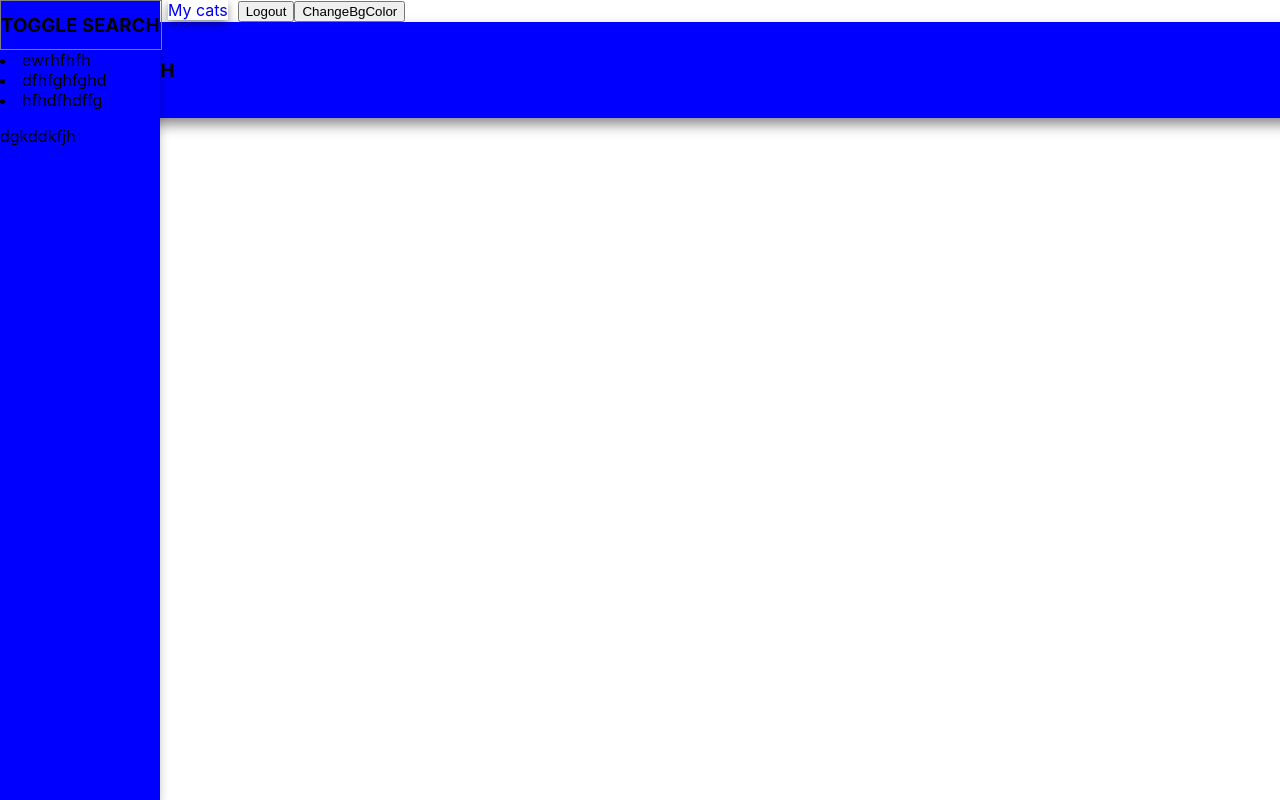
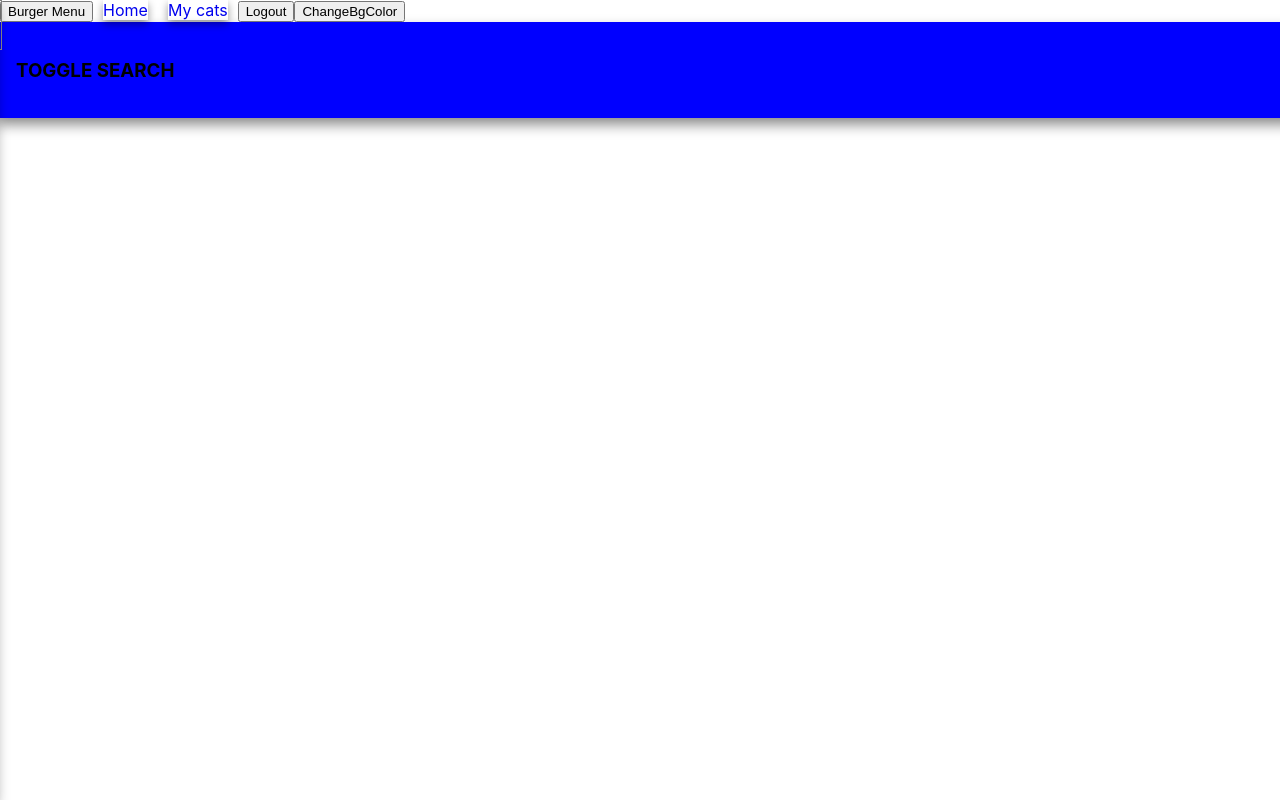
Before and after one commit to BalintAts/catagotchi_frontend, a React (Create React App) app: page / in a window 1280 px wide. Shown: the top 800 px of the page. Built offline with nearby package versions, Linux system fonts and the light colour scheme.

Commit message:
create SidebarContext

```diff
--- a/src/components/sideBar/sideBar.jsx
+++ b/src/components/sideBar/sideBar.jsx
@@ -1,14 +1,23 @@
-import React, { Component } from 'react';
+import React, { Component, createContext, useState } from 'react';
 import TopSection from './topSection/topSection';
 import SideSection from './sideSection/sideSection';
 
 
+export const SidebarContext = createContext({
+
+});
+
 const SideBar = () => {
+    const [isShowSidebar, setShowSidebar] = useState(false);
     return (
-        <div className="Sidebar_container">
-            <TopSection />
-            <SideSection />
-        </div>
+        <SidebarContext.Provider
+            value={{ isShowSidebar, setShowSidebar }}
+        >
+            <div className="Sidebar_container">
+                <TopSection />
+                <SideSection />
+            </div>
+        </SidebarContext.Provider>
     );
 }
 
--- a/src/components/sideBar/sideSection/sideSection.jsx
+++ b/src/components/sideBar/sideSection/sideSection.jsx
@@ -1,15 +1,17 @@
-import React, { Component } from 'react';
+import React, { Component, useContext } from 'react';
 import './sideSectionStyle.scss';
 import TopSection from '../topSection/topSection';
 import BurgerButton from '../BurgerButton/burgerButton';
+import { SidebarContext } from '../sideBar';
 
 const SideSection = () => {
+    const { isShowSidebar, setIsShowSidebar } = useContext(SidebarContext);
     return (
-        <div className="Sidebar_sideSection">
+        <div className={`Sidebar_sideSection    sideSection--${isShowSidebar ? 'show' : 'hide'}`}>
             <div className="sideSection_topWrapper">
                 <BurgerButton />
             </div>
-            <div className="side_menu_wrapper">
+            <div className="sideSection_menu_Wrapper">
                 <li>
                     ewrhfhfh
                 </li>
--- a/src/components/sideBar/sideSection/sideSectionStyle.scss
+++ b/src/components/sideBar/sideSection/sideSectionStyle.scss
@@ -1,6 +1,8 @@
+$sideBar-width: 10em;
+
 .Sidebar_sideSection {
     position: fixed;
-    width: 10em;
+    width: $sideBar-width ;
     top: 0;
     bottom: 0;
     left: 0;
@@ -22,11 +24,21 @@
     }
 
     .sideSection_menu_Wrapper {
-        list-style-type: none;
+        list-style-type:none;
         margin: 1em;
         padding: 0;
 
+        li{
+            list-style-type: none;
+        }
+
     }
+}
 
+.sideSection--show {
+    transform: translateX(0);
+}
 
+.sideSection--hide {
+    transform: translateX(-$sideBar-width);
 }
```
